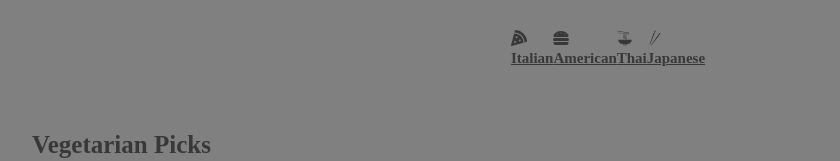
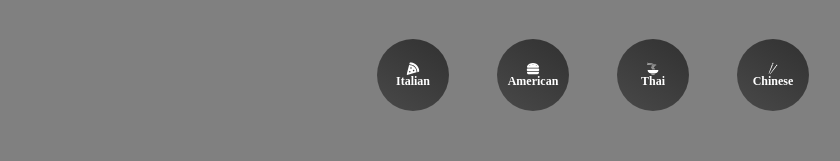
Before and after one commit to SasaMilicic/recipe-app, a React (Create React App) app: page / in a window 1280 px wide. Shown: the top 161 px of the page, without its empty margins (32-872 px from the left). Built offline with nearby package versions, Linux system fonts and the light colour scheme; no server answers.

Commit message:
style Cusine page

```diff
--- a/src/components/Category.jsx
+++ b/src/components/Category.jsx
@@ -1,32 +1,31 @@
 import React from 'react';
 import { FaPizzaSlice, FaHamburger } from 'react-icons/fa';
 import { GiNoodles, GiChopsticks } from 'react-icons/gi';
-import { List } from './style-components';
-import { NavLink } from 'react-router-dom';
+import { StyList, StyNavLink } from './style-components';
 
 function Category() {
   return (
-    <List>
-      <NavLink to={'cuisine/Italian'}>
+    <StyList>
+      <StyNavLink to={'cuisine/Italian'}>
         <FaPizzaSlice />
         <h4>Italian</h4>
-      </NavLink>
+      </StyNavLink>
 
-      <NavLink to={'cuisine/American'}>
+      <StyNavLink to={'cuisine/American'}>
         <FaHamburger />
         <h4>American</h4>
-      </NavLink>
+      </StyNavLink>
 
-      <NavLink to={'cuisine/Thai'}>
+      <StyNavLink to={'cuisine/Thai'}>
         <GiNoodles />
         <h4>Thai</h4>
-      </NavLink>
+      </StyNavLink>
 
-      <NavLink to={'cuisine/Japanese'}>
+      <StyNavLink to={'cuisine/Chinese'}>
         <GiChopsticks />
-        <h4>Japanese</h4>
-      </NavLink>
-    </List>
+        <h4>Chinese</h4>
+      </StyNavLink>
+    </StyList>
   );
 }
 
--- a/src/components/Popular.jsx
+++ b/src/components/Popular.jsx
@@ -1,5 +1,5 @@
 import React, { useEffect, useState } from 'react';
-import { StyPopular, StyCard, Gradient } from './style-components';
+import { StyPopular, StyCard, StyGradient } from './style-components';
 import { Splide, SplideSlide } from '@splidejs/react-splide';
 import '@splidejs/react-splide/css';
 
@@ -42,7 +42,7 @@ function Popular() {
             <StyCard>
               <p>{title}</p>
               <img src={image} alt={title} />
-              <Gradient />
+              <StyGradient />
             </StyCard>
           </SplideSlide>
         ))}
--- a/src/components/Vegetarian.jsx
+++ b/src/components/Vegetarian.jsx
@@ -1,5 +1,5 @@
 import React, { useEffect, useState } from 'react';
-import { StyPopular, StyCard, Gradient } from './style-components';
+import { StyPopular, StyCard, StyGradient } from './style-components';
 import { Splide, SplideSlide } from '@splidejs/react-splide';
 import '@splidejs/react-splide/css';
 
@@ -40,7 +40,7 @@ function Vegetarian() {
             <StyCard>
               <p>{title}</p>
               <img src={image} alt={title} />
-              <Gradient />
+              <StyGradient />
             </StyCard>
           </SplideSlide>
         ))}
--- a/src/components/style-components.js
+++ b/src/components/style-components.js
@@ -1,4 +1,5 @@
 import styled from 'styled-components';
+import { NavLink } from 'react-router-dom';
 
 export const StyPopular = styled.div`
   margin: 60px 0px;
@@ -38,7 +39,7 @@ export const StyCard = styled.div`
   }
 `;
 
-export const Gradient = styled.div`
+export const StyGradient = styled.div`
   z-index: 3;
   position: absolute;
   width: 100%;
@@ -46,8 +47,42 @@ export const Gradient = styled.div`
   background: linear-gradient(rgba(0, 0, 0, 0), rgba(0, 0, 0, 0.5));
 `;
 
-export const List = styled.div`
+export const StyList = styled.div`
   display: flex;
   justify-content: center;
   margin: 30px 0px;
 `;
+
+export const StyNavLink = styled(NavLink)`
+  display: flex;
+  flex-direction: column;
+  justify-content: center;
+  align-items: center;
+  border-radius: 50%;
+  margin-right: 30px;
+  text-decoration: none;
+  background: linear-gradient(35deg, #494949, #313131);
+  width: 90px;
+  height: 90px;
+  cursor: pointer;
+  transform: scale(0.8);
+
+  h4 {
+    color: white;
+  }
+
+  svg {
+    color: white;
+  }
+
+  &.active {
+    background: linear-gradient(to right, #f27121, #e94057);
+
+    svg {
+      color: white;
+    }
+    h4 {
+      color: white;
+    }
+  }
+`;
--- a/src/pages/Cuisine.jsx
+++ b/src/pages/Cuisine.jsx
@@ -1,5 +1,6 @@
 import React, { useState, useEffect } from 'react';
 import { Link, useParams } from 'react-router-dom';
+import { StyGrid, StyCard } from './style-pages';
 
 function Cuisine() {
   const [cuisine, setCuisine] = useState([]);
@@ -11,13 +12,23 @@ function Cuisine() {
     );
     const recipies = await apiRecipies.json();
     setCuisine(recipies.results);
+
+    console.log(recipies);
   };
 
   useEffect(() => {
     getCuisine(country);
   }, [country]);
 
-  return <div>Cuisine</div>;
+  return (
+    <StyGrid>
+      {cuisine.map(({ id, image, title }) => (
+        <StyCard key={id}>
+          <img src={image} alt={title} />
+        </StyCard>
+      ))}
+    </StyGrid>
+  );
 }
 
 export default Cuisine;
--- a/src/pages/Pages.jsx
+++ b/src/pages/Pages.jsx
@@ -1,7 +1,7 @@
 import React from 'react';
 import Home from './Home';
 import Cuisine from './Cuisine';
-import { BrowserRouter, Routes, Route } from 'react-router-dom';
+import { Routes, Route } from 'react-router-dom';
 
 function Pages() {
   return (
--- /dev/null
+++ b/src/pages/style-pages.js
@@ -0,0 +1,23 @@
+import styled from 'styled-components';
+
+export const StyGrid = styled.div`
+  display: grid;
+  grid-template-columns: repeat(auto-fit, minmax(300px, 1fr));
+  grid-gap: 40px;
+`;
+
+export const StyCard = styled.div`
+  img {
+    width: 100%;
+    border-radius: 30px;
+  }
+
+  a {
+    text-decoration: none;
+  }
+
+  h4 {
+    text-align: center;
+    padding: 15px;
+  }
+`;
```
